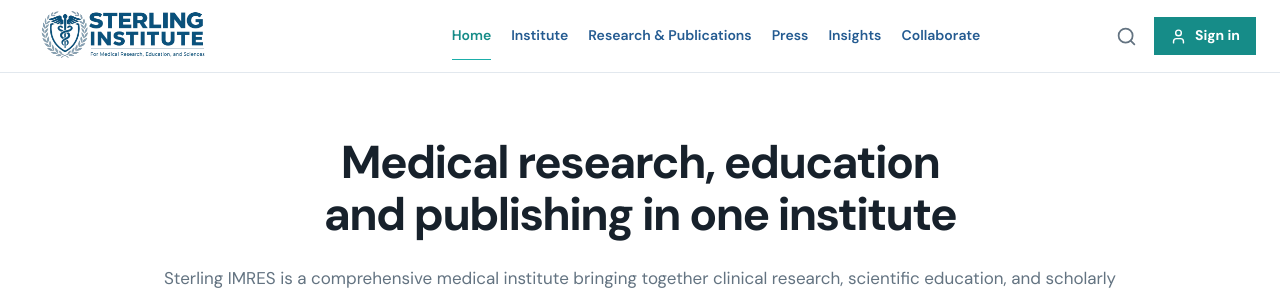
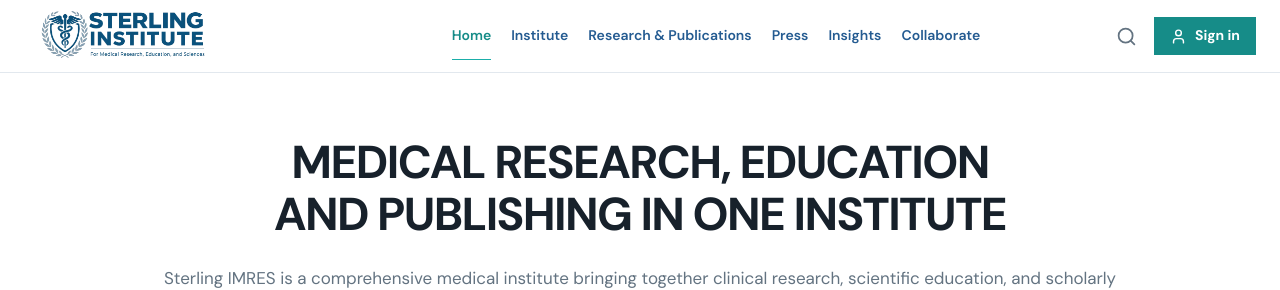
Before and after one commit to tifedon/medlab, a Next.js app: page / in a window 1280 px wide. Shown: the top 290 px of the page. Built offline with nearby package versions, Linux system fonts and the light colour scheme; no server answers; the database is empty.

Commit message:
text to all caps

```diff
--- a/src/app/page.tsx
+++ b/src/app/page.tsx
@@ -112,7 +112,7 @@ export default async function HomePage() {
         <div className={styles.heroInner}>
 
           <h1 className={styles.heroTitle}>
-            Medical research, education and publishing in one institute
+            MEDICAL RESEARCH, EDUCATION AND PUBLISHING IN ONE INSTITUTE
           </h1>
           <p className={styles.heroSubtitle}>
             Sterling IMRES is a comprehensive medical institute bringing together clinical research, scientific education, and scholarly publishing into a unified, evidence-based platform.
```
